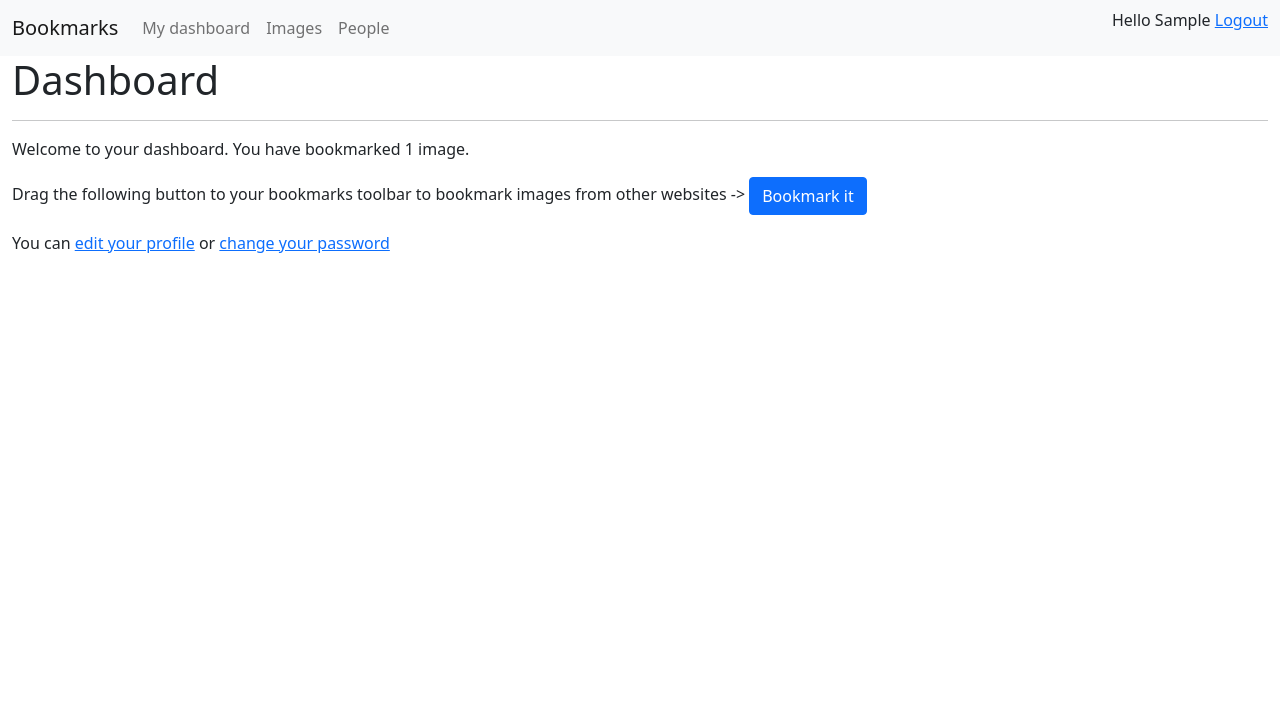
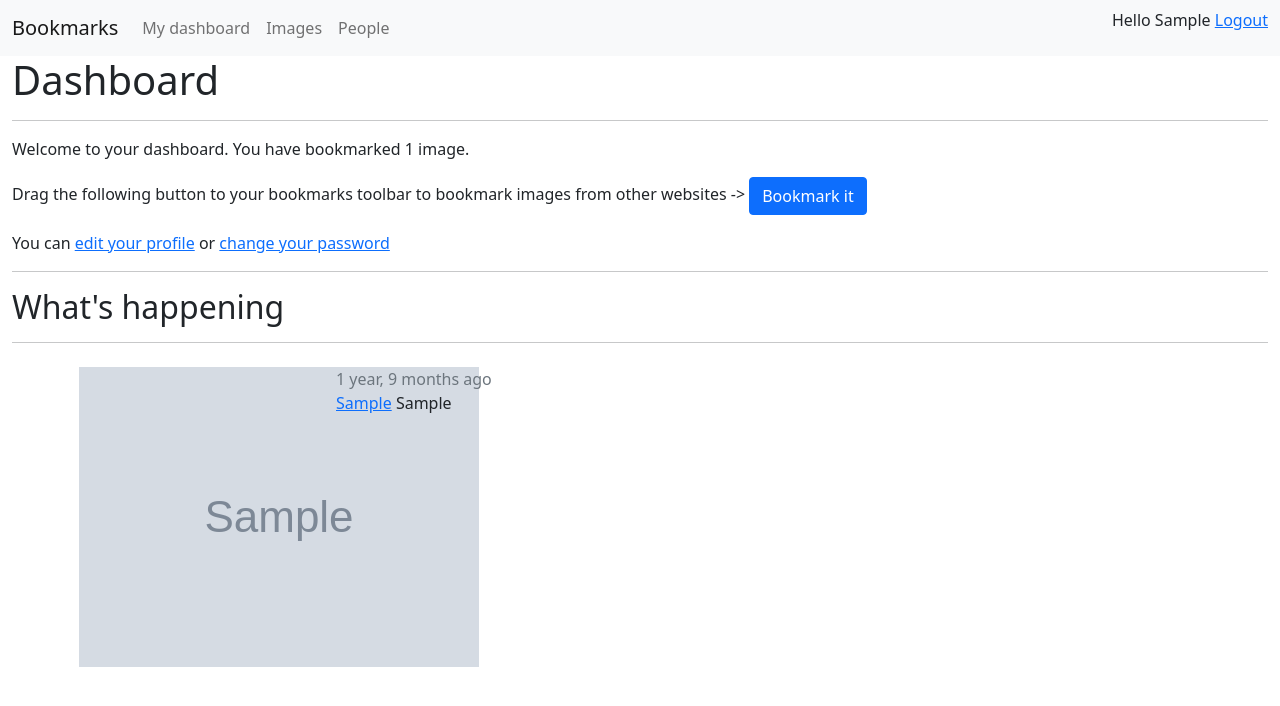
Before and after one commit to OleksiiMartseniuk/Social-Network, a Django app: template account/templates/account/dashboard.html in a window 1280 px wide. Shown: the top 706 px of the page. Run offline with Django 3.2, Linux system fonts and the light colour scheme; the template is opened without the code that fills it: values that come from a table or form of the project are taken from there, others are empty; a user stored in the database is signed in; tables that the repository leaves empty hold one stand-in row (values such as "Sample post"); grey boxes marked "Sample" are stand-in pictures; some libraries are stand-ins or nearby versions.

Commit message:
Create news feed templates

```diff
--- a/account/templates/account/dashboard.html
+++ b/account/templates/account/dashboard.html
@@ -21,4 +21,12 @@
         You can <a href="{% url 'edit' %}">edit your profile</a> or
         <a href="{% url 'password_change' %}">change your password</a>
     </p>
+    <hr>
+    <h2>What's happening</h2>
+    <hr>
+    <div id="action-list">
+        {% for action in actions %}
+            {% include "actions/action/detail.html" %}
+        {% endfor %}
+    </div>
 {% endblock %}
--- /dev/null
+++ b/account/templates/actions/action/detail.html
@@ -0,0 +1,54 @@
+{% load thumbnail %}
+
+{% with user=action.user profile=action.user.profile %}
+    <div class="action p-2">
+        <div class="row">
+             <div class="col-3" style="padding-left: 5%;">
+                 <div class="images">
+                    {% if profile.avatar %}
+                        {% thumbnail user.profile.avatar "80x80" crop="100%" as im %}
+                            <a href="{{ user.get_absolute_url }}" class="m-2">
+                                <img src="{{ im.url }}" alt="{{ user.get_full_name }}" class="item-img">
+                            </a>
+                        {% endthumbnail %}
+                    {% endif %}
+
+                    {% if action.target %}
+                        {% with target=action.target %}
+                            {% if target.image %}
+                                {% thumbnail target.image "80x80" crop="100%" as im %}
+                                    <a href="{{ target.get_absolute_url }}">
+                                        <img src="{{ im.url }}" class="item-img">
+                                    </a>
+                                {% endthumbnail %}
+                            {% endif %}
+                            {% if target.profile %}
+                                {% thumbnail target.profile.avatar "80x80" crop="100%" as im %}
+                                    <a href="{{ target.get_absolute_url }}">
+                                        <img src="{{ im.url }}" class="item-img">
+                                    </a>
+                                {% endthumbnail %}
+                            {% endif %}
+                        {% endwith %}
+                    {% endif %}
+                 </div>
+             </div>
+            <div class="col-9">
+                <div class="info">
+                    <p>
+                        <span class="date text-muted">{{ action.created|timesince }} ago</span><br />
+                        <a href="{{ user.get_absolute_url }}">{{ user.first_name }}</a>
+                        {{ action.verb }}
+                        {% if action.target %}
+                            {% with target=action.target %}
+                                <a href="{{ target.get_absolute_url }}">{{ target }}</a>
+                            {% endwith %}
+                        {% endif %}
+                    </p>
+                </div>
+            </div>
+        </div>
+
+
+    </div>
+{% endwith %}
```
